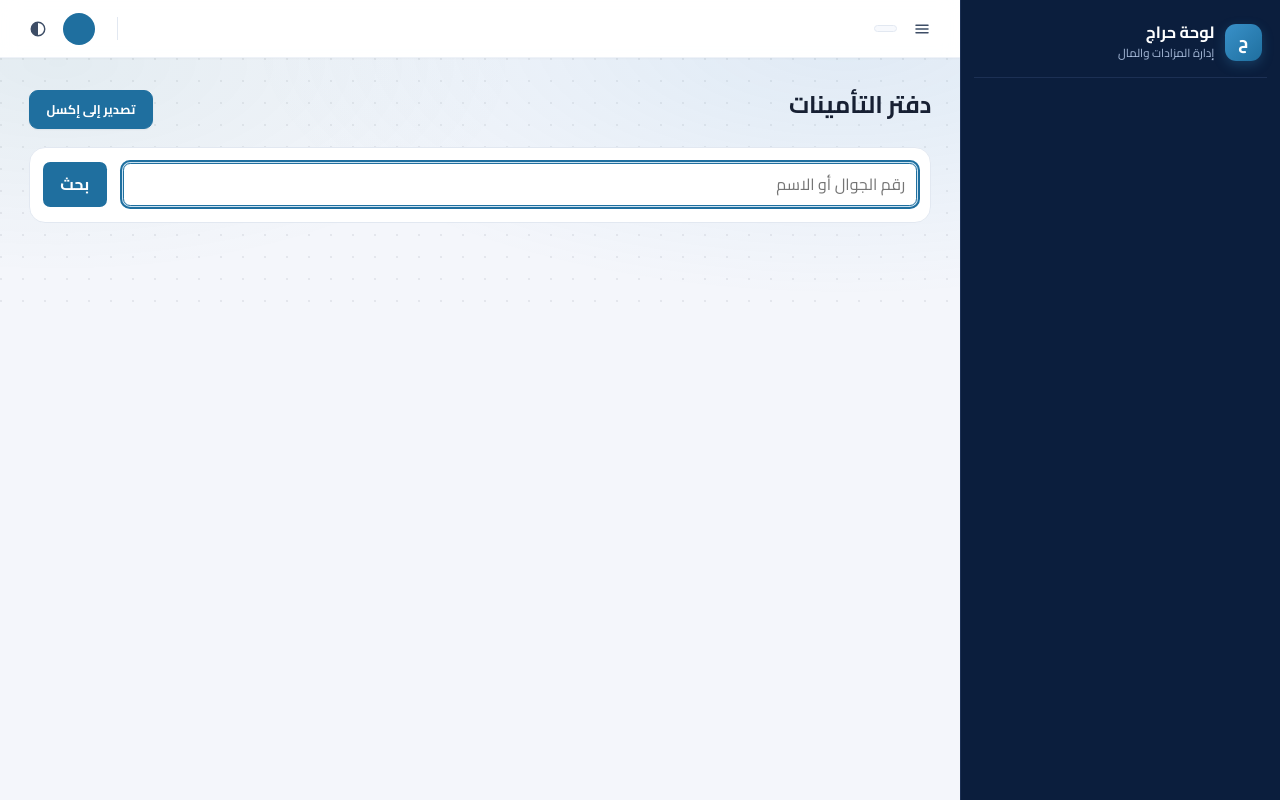
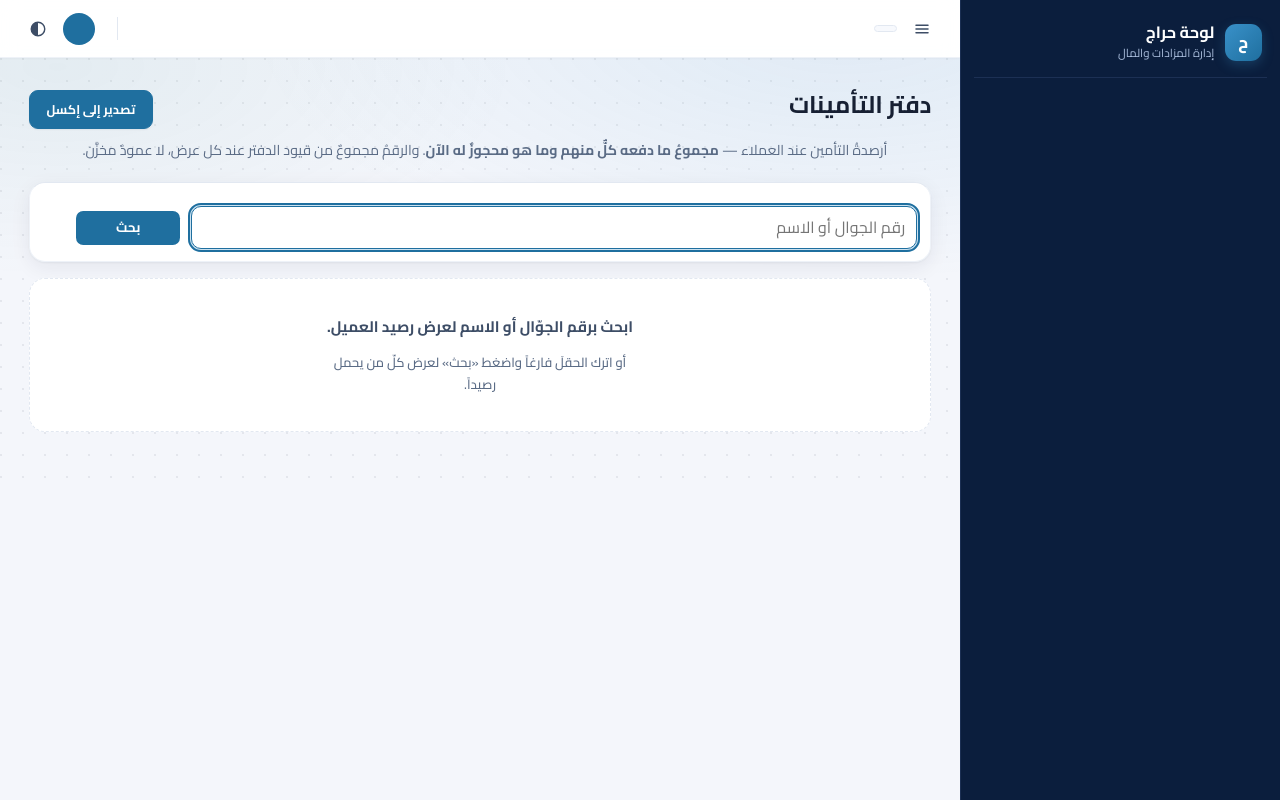
Before and after one commit to spaschatbot-cpu/haraj-dev, a Django app: template backend/templates/console/money_ledger.html in a window 1280 px wide. Run offline with Django 5.2, Linux system fonts and the light colour scheme; the template is opened without the code that fills it, so the values that code supplies are empty.

Commit message:
style(008): «دفتر التأمينات» و«تقرير المحفظة» — حالةُ فراغٍ مكتوبة، وقيمتان في بطاقتين
**«دفتر التأمينات»**: الجدولُ كلُّه داخل `{% if page %}`، فالشاشةُ قبل البحث
تظهر **فارغةً تماماً** — حقلُ بحثٍ وبياضٌ تحته بلا كلمةٍ تقول ما يُفعل. وهو ما
في اللقطة. فكُتبت حالةُ الفراغ صراحةً، وتقول أيضاً ما لم يكن معروفاً: أن تركَ
الحقل فارغاً يعرض كلَّ من يحمل رصيداً.

و«لا يوجد عميل بهذا الرقم» كان صنفُه `empty` — وهو لخانةِ جدولٍ لا لرسالةٍ عن
بحثٍ لم يجد — فصار `notice`.

**«تقرير المحفظة»**: القيمتان أعلى الشاشة كانتا جدولاً بصفّين «عنوانٌ · قيمة»
— قيمتان منفردتان لا تُقارَنان ولا تُفرَزان، والعنوانُ على حافةٍ والقيمةُ على
مقابلها بعرض الشاشة بينهما. صارتا بطاقتين.

وفي الشاشتين: استمارةٌ عاريةٌ بلا صنف صارت لوحةً في سطر، وسطرُ تعريفٍ يقول ما
كان مدفوناً في تعليق القالب — أن الرقم يُجمَع من قيود الدفتر عند كل عرض، وأن
v1 يقرؤه من عمودٍ مخزَّنٍ محذَّرٍ منه في كوده.

Co-Authored-By: Claude Opus 5 (1M context) <noreply@anthropic.com>

```diff
--- a/backend/templates/console/base.html
+++ b/backend/templates/console/base.html
@@ -39,7 +39,7 @@ T833 أضاف إلى الإطار شيئين، وكلاهما هنا لا في
      لا تتغيّر مع كل صقلٍ في الشكل، فكاشُها لا يُكسَر معه — و٢٥٧ ك.ب تُحمَّل
      مرّةً واحدة لا مع كل رقمٍ جديد في `?v=`. {% endcomment %}
   <link rel="stylesheet" href="{% static 'console/fonts.css' %}?v=2">
-  <link rel="stylesheet" href="{% static 'console/app.css' %}?v=1085">
+  <link rel="stylesheet" href="{% static 'console/app.css' %}?v=1086">
   {% comment %} حاجزٌ بلا `defer` عن قصد: السمات يجب أن تكون على <html> قبل أول
      رسم، وإلا ومضت الصفحةُ فاتحةً في وجه من اختار الداكن. الملف صغير ولا يلمس
      الـDOM قبل `DOMContentLoaded` — السبب كاملاً في رأس الملف نفسه. {% endcomment %}
--- a/backend/templates/console/money_ledger.html
+++ b/backend/templates/console/money_ledger.html
@@ -17,14 +17,34 @@ registered buries the four people the operator could have meant.
      parameter added, built in `apps.console.context` — so the filter comes
      along by construction and no template writes a path by hand. {% endcomment %}
 
-  <form method="get">
-    <input type="search" name="q" value="{{ q }}"
-           placeholder="رقم الجوال أو الاسم" autofocus>
-    <button type="submit">بحث</button>
+  {% comment %} سطرُ تعريفٍ: الشاشةُ كانت تبدأ بحقلِ بحثٍ عارٍ، فلا تقول ما
+     الذي يُبحَث فيه ولا ما يظهر بعده. {% endcomment %}
+  <p class="lede">
+    أرصدةُ التأمين عند العملاء — <strong>مجموعُ ما دفعه كلٌّ منهم وما هو محجوزٌ
+    له الآن</strong>. والرقمُ مجموعٌ من قيود الدفتر عند كل عرض، لا عمودٌ مخزَّن.
+  </p>
+
+  {% comment %} الاستمارةُ كانت عاريةً بلا صنف: حقلٌ وزرٌّ في الهواء بلا لوحة. {% endcomment %}
+  <form method="get" class="filters filters--row">
+    <div class="filters__main">
+      <input type="search" name="q" value="{{ q }}"
+             placeholder="رقم الجوال أو الاسم" aria-label="بحث" autofocus>
+      <button type="submit" class="btn-primary">بحث</button>
+    </div>
   </form>
 
   {% if missing %}
-    <p class="empty">لا يوجد عميل بهذا الرقم ({{ missing|unlocalize }}).</p>
+    <p class="notice">لا يوجد عميلٌ بهذا الرقم ({{ missing|unlocalize }}).</p>
+  {% endif %}
+
+  {% comment %} كان الجدولُ كلُّه داخل `{% if page %}`، فالشاشةُ قبل البحث
+     تظهر **فارغةً تماماً** — حقلُ بحثٍ وبياضٌ تحته، بلا كلمةٍ تقول ما يُفعل.
+     فحالةُ الفراغ تُكتب صراحةً. {% endcomment %}
+  {% if not page %}
+    <div class="blank">
+      <p class="blank__say">ابحث برقم الجوّال أو الاسم لعرض رصيد العميل.</p>
+      <p class="blank__hint">أو اترك الحقلَ فارغاً واضغط «بحث» لعرض كلّ من يحمل رصيداً.</p>
+    </div>
   {% endif %}
 
   {% if page %}
```
Also changed, not shown: backend/templates/console/insurance_report.html (+37 -18 lines).
